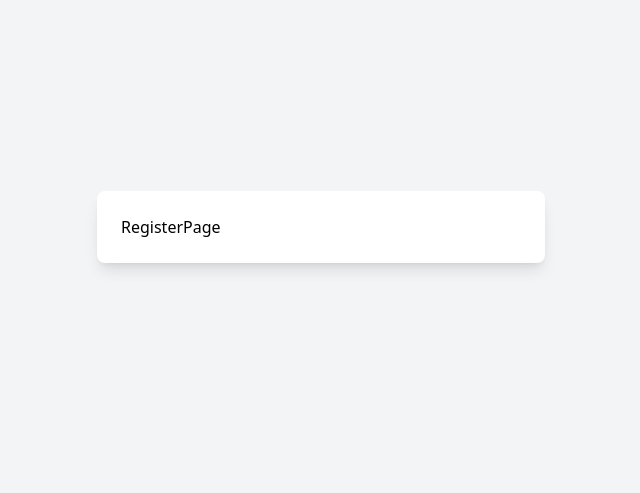
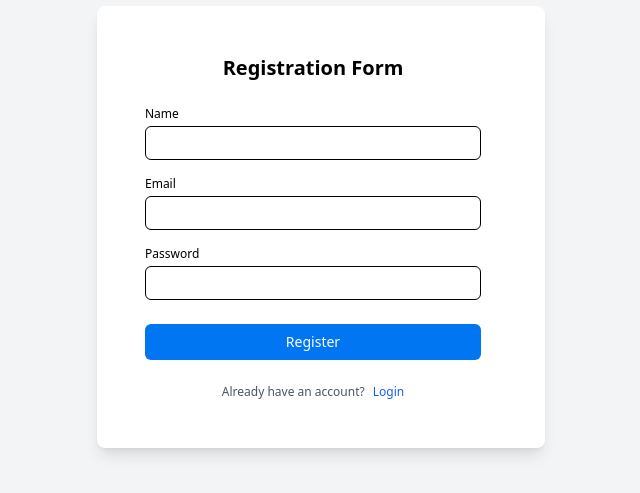
Before and after one commit to mateusdev21/cinevault-fe, a React (Vite) app: page /register in a window 1280 px wide. Shown: the part 173-666 px from the top of the page, without its empty margins (319-959 px from the left). Built offline with nearby package versions, Linux system fonts and the light colour scheme.

Commit message:
feat(auth): create register feature

```diff
--- a/src/features/auth/api/auth.api.ts
+++ b/src/features/auth/api/auth.api.ts
@@ -8,7 +8,7 @@ export const authApi = {
     },
 
     register: async (payload: RegisterPayload) => {
-        const { data } = await axiosInstance.post<AuthResponse>('/auth/register', payload)
+        const data = await axiosInstance.post<AuthResponse>('/auth/register', payload)
         return data
     },
 
--- a/src/features/auth/hooks/useRegister.ts
+++ b/src/features/auth/hooks/useRegister.ts
@@ -1,18 +1,17 @@
 import { useState } from 'react'
 import { authService } from '../services/auth.service'
-import { useAuthStore } from '../store/auth.store'
 import type { RegisterPayload } from '../types'
 
 export const useRegister = () => {
     const [loading, setLoading] = useState(false)
-    const setAuth = useAuthStore((state) => state.setAuth)
 
     const register = async (payload: RegisterPayload) => {
         try {
             setLoading(true)
             const response = await authService.register(payload)
 
-            setAuth(response.user, response.access_token)
+            return response
+
         } finally {
             setLoading(false)
         }
--- a/src/features/auth/pages/RegisterPage.tsx
+++ b/src/features/auth/pages/RegisterPage.tsx
@@ -1,8 +1,99 @@
-import React from 'react'
+import { useState } from 'react'
+import { useNavigate } from 'react-router-dom'
+import { useRegister } from '../hooks/useRegister'
+import Button from '../../../shared/components/Button'
 
 const RegisterPage = () => {
+  const navigate = useNavigate()
+  const { register, loading } = useRegister()
+
+  const [form, setForm] = useState({
+    name: '',
+    email: '',
+    password: '',
+  })
+
+  const handleChange = (e: React.ChangeEvent<HTMLInputElement>) => {
+    setForm({
+      ...form,
+      [e.target.name]: e.target.value,
+    })
+  }
+
+  const handleSubmit = async (e: React.FormEvent) => {
+    e.preventDefault()
+
+    try {
+      const response = await register(form)
+
+      if (response.status === 201) {
+        navigate("/login")
+      }
+
+    } catch (error) {
+      console.error("Register failed:", error)
+    }
+  }
+
   return (
-    <div>RegisterPage</div>
+    <div className="w-full max-w-sm p-6 rounded-lg">
+      <h1 className="text-xl font-semibold text-center mb-6">
+        Registration Form
+      </h1>
+
+      <form onSubmit={handleSubmit} className="space-y-4">
+        <div>
+          <label className="block text-xs mb-1">Name</label>
+          <input
+            type="text"
+            name="name"
+            value={form.name}
+            onChange={handleChange}
+            required
+            className="w-full text-xs border rounded-md px-3 py-2 focus:outline-none focus:ring focus:ring-blue-300"
+          />
+        </div>
+
+        <div>
+          <label className="block text-xs mb-1">Email</label>
+          <input
+            type="email"
+            name="email"
+            value={form.email}
+            onChange={handleChange}
+            required
+            className="w-full text-xs border rounded-md px-3 py-2 focus:outline-none focus:ring focus:ring-blue-300"
+          />
+        </div>
+
+        <div className='mb-6'>
+          <label className="block text-xs mb-1">Password</label>
+          <input
+            type="password"
+            name="password"
+            value={form.password}
+            onChange={handleChange}
+            required
+            className="w-full text-xs border rounded-md px-3 py-2 focus:outline-none focus:ring focus:ring-blue-300"
+          />
+        </div>
+
+        <Button type="submit" loading={loading} disabled={loading} fullWidth className='rounded-md'>
+          Register
+        </Button>
+
+        <div className='flex items-center text-center justify-center mt-2'>
+          <span className='text-xs text-gray-600'>Already have an account?</span>
+          <button
+            type="button"
+            onClick={() => navigate("/login")}
+            className="ml-2 text-xs text-blue-600 hover:underline hover:cursor-pointer transition"
+          >
+            Login
+          </button>
+        </div>
+      </form>
+    </div>
   )
 }
 
--- a/src/features/auth/services/auth.service.ts
+++ b/src/features/auth/services/auth.service.ts
@@ -14,8 +14,6 @@ export const authService = {
     async register(payload: RegisterPayload) {
         const response = await authApi.register(payload)
 
-        localStorage.setItem('token', response.data?.token)
-
         return response
     },
 
```
